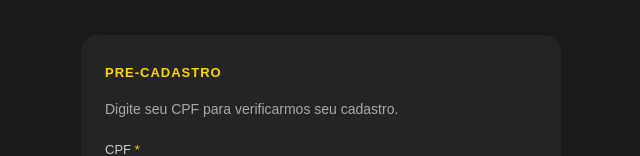
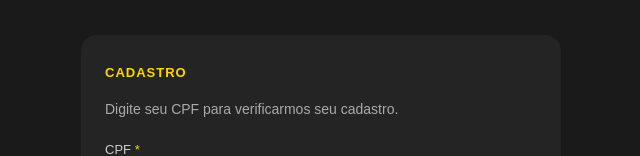
Before and after one commit to leonardomagosteiro/panini-xp-2026, a Next.js app: page /cadastro in a window 1280 px wide. Shown: the part 229-385 px from the top of the page, without its empty margins (319-959 px from the left). Built offline with nearby package versions, Linux system fonts and the light colour scheme.

Commit message:
fix: change PRE-CADASTRO heading to CADASTRO

```diff
--- a/app/cadastro/page.tsx
+++ b/app/cadastro/page.tsx
@@ -392,7 +392,7 @@ function CadastroForm() {
         {mode === 'cpf-check' && (
           <form onSubmit={handleCPFLookup}>
             <div style={cardStyle}>
-              <p style={sectionTitle}>Pre-cadastro</p>
+              <p style={sectionTitle}>Cadastro</p>
               <p style={{ color: '#aaa', fontSize: 14, marginBottom: 20, lineHeight: 1.5 }}>
                 Digite seu CPF para verificarmos seu cadastro.
               </p>
```
